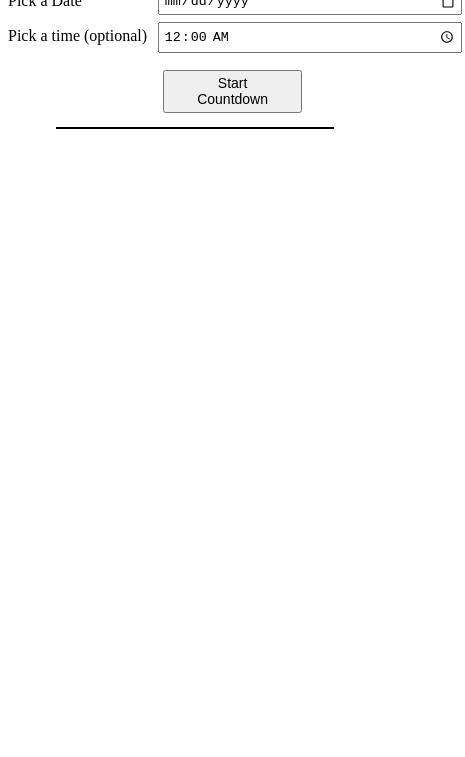
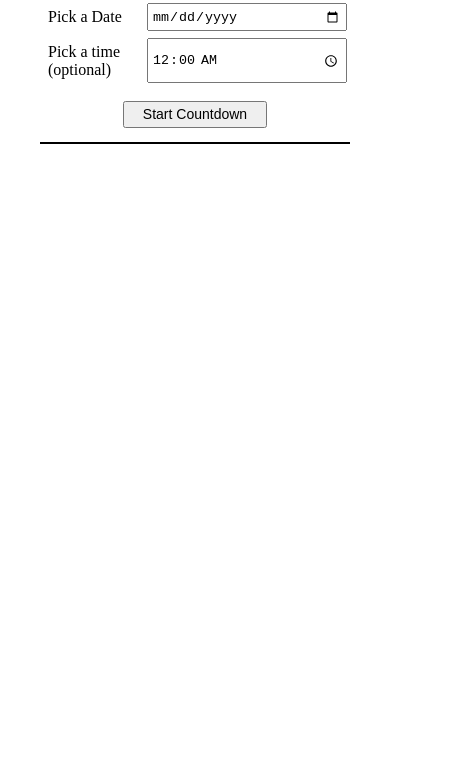
Before and after one commit to wkelly17/Practice-Projects, a plain HTML site: page Countdown-Timer/index.html in a window 390 px wide. Shown: the part 87-844 px from the top of the page, 465 px wide, since content can reach past the window. Drawn offline with Linux system fonts and the light colour scheme.

Commit message:
updated timer ending message

```diff
--- a/Countdown-Timer/CSS/styles.css
+++ b/Countdown-Timer/CSS/styles.css
@@ -35,8 +35,22 @@ img {
 }
 /* ==== End CSS Reset ==== */
 
+body {
+  width: 1100px;
+  max-width: calc(100% - 9rem);
+  margin: 0 auto;
+  padding: 1em;
+}
+
+@media screen and (max-width: 768px) {
+  body {
+    width: 500px;
+    max-width: calc(100% - 3rem);
+  }
+}
+
 .inputs-container {
-  width: max-content;
+  /* width: max-content; */
   display: grid;
   grid-template-columns: 1fr 2fr;
 }
@@ -44,12 +58,14 @@ img {
 .inputs-container input {
   padding: 0.25em;
   margin: 0.25em;
+  max-width: 300px;
 }
 
 .startBtn {
   display: block;
   grid-column: 1/-1;
   width: 30%;
+  min-width: fit-content;
   margin: 1em auto;
   padding: 0.25em 1.25em;
   font-size: 0.875rem;
@@ -57,8 +73,8 @@ img {
 
 .events-container {
   border: solid black 1px;
-  width: 1500px;
-  max-width: calc(100% - 7rem);
+  /* width: 1500px;
+  max-width: calc(100% - 7rem); */
   margin: 0 auto;
   display: flex;
   justify-content: flex-start;
--- a/Countdown-Timer/app.js
+++ b/Countdown-Timer/app.js
@@ -112,14 +112,19 @@ function updateTime(timeDifference, timeDisplay, cancelBtn) {
   <span class="time-slot">Seconds left: ${remainderSeconds}</span>
   `;
     }
-    if (remainderSeconds <= 0) {
+    //@@ stopping the interval if there is no time left
+    if (
+      [remainderSeconds, remainderMinutes, remainderHours, days].every(
+        (unit) => unit <= 0 || !unit
+      )
+    ) {
       clearInterval(dateInterval);
       cancelBtn.textContent = "Time's up! Hooray!";
       cancelBtn.style.backgroundColor = '#3cc214';
       alert("Time's up!");
     }
   }, 1000);
-
+  //@@ stopping the itnerval if the cancel button is clicked
   cancelBtn.dataset.interval = dateInterval;
   cancelBtn.addEventListener('click', () => {
     clearInterval(cancelBtn.dataset.interval);
```
